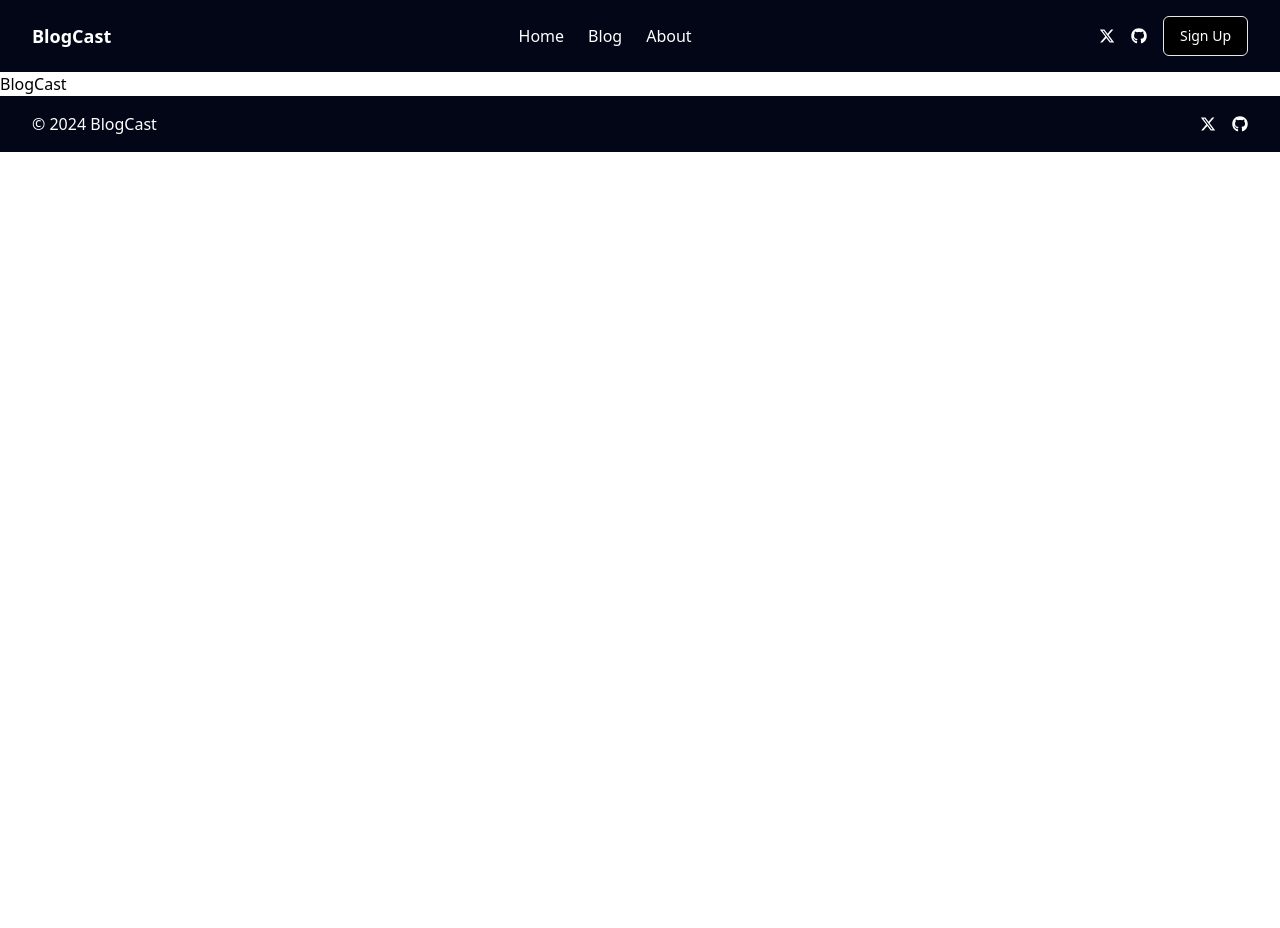
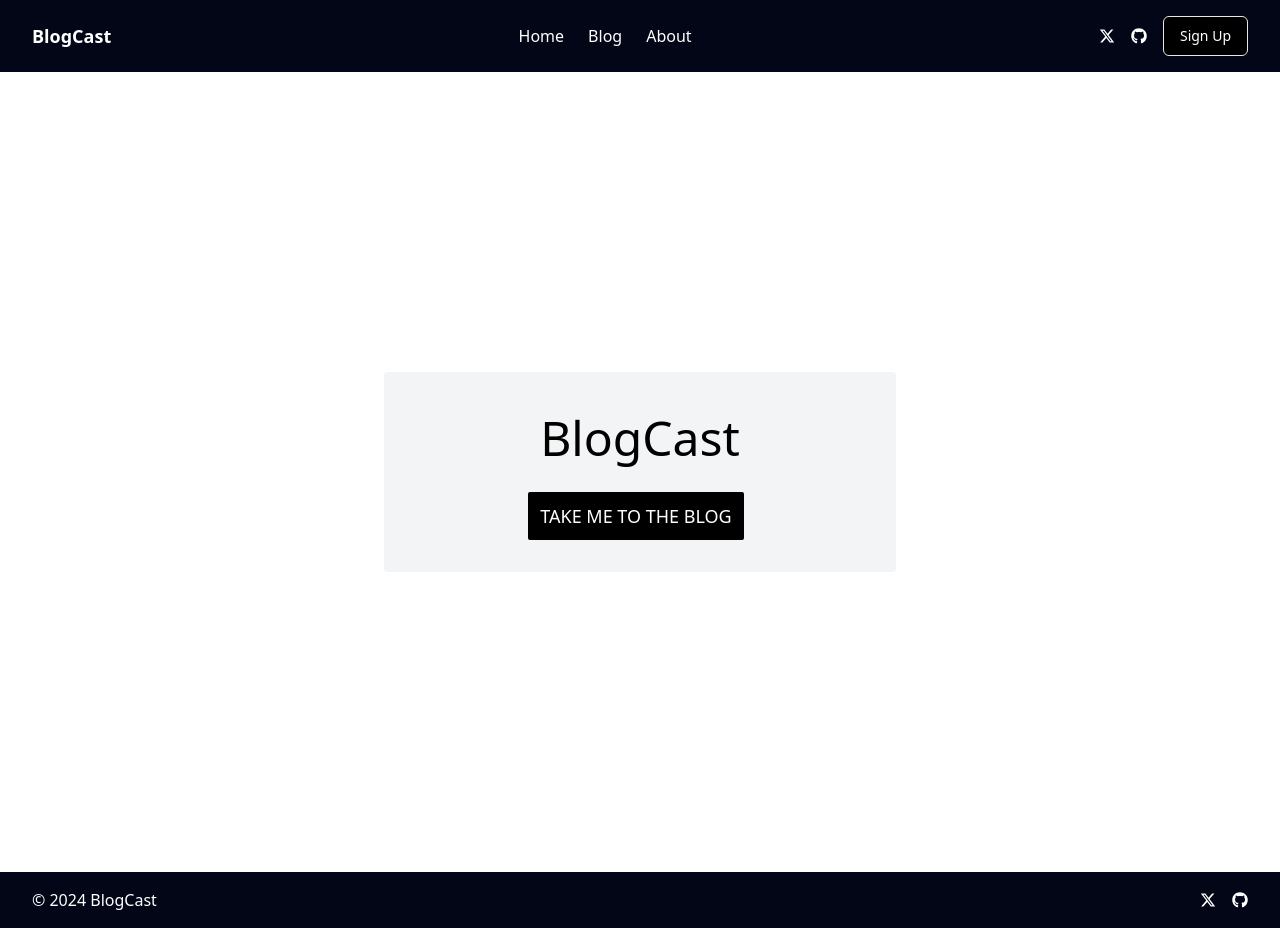
Before and after one commit to Learn-with-Sumit/rnext, a Next.js app in the folder blogcast/: page / in a window 1280 px wide. Before the commit the page ends 800 px from the top, so only its background shows below. Built offline with nearby package versions, Linux system fonts and the light colour scheme.

Commit message:
(feat) home page style

```diff
--- a/blogcast/app/page.js
+++ b/blogcast/app/page.js
@@ -1,7 +1,21 @@
-import PostList from "./components/posts/post-list";
+import Link from "next/link";
 
 export default function Home() {
   return (
-    <div>BlogCast</div>
+    <div className="flex relative flex-col justify-center items-center h-screen">
+        <div className="p-2 flex flex-col justify-center items-center bg-gray-100 lg:w-2/5 h-1/4 rounded">
+          <div className="flex pb-5 mb-5 text-5xl text-back">
+            <h2>BlogCast</h2>
+          </div>
+          <div>
+            <Link
+              href="/blog"
+              className="bg-black text-white hover:bg-black/90 p-3 rounded-sm text-lg text mr-2"
+            >
+              TAKE ME TO THE BLOG
+            </Link>
+          </div>
+			</div>
+  </div>
   );
 }
```
